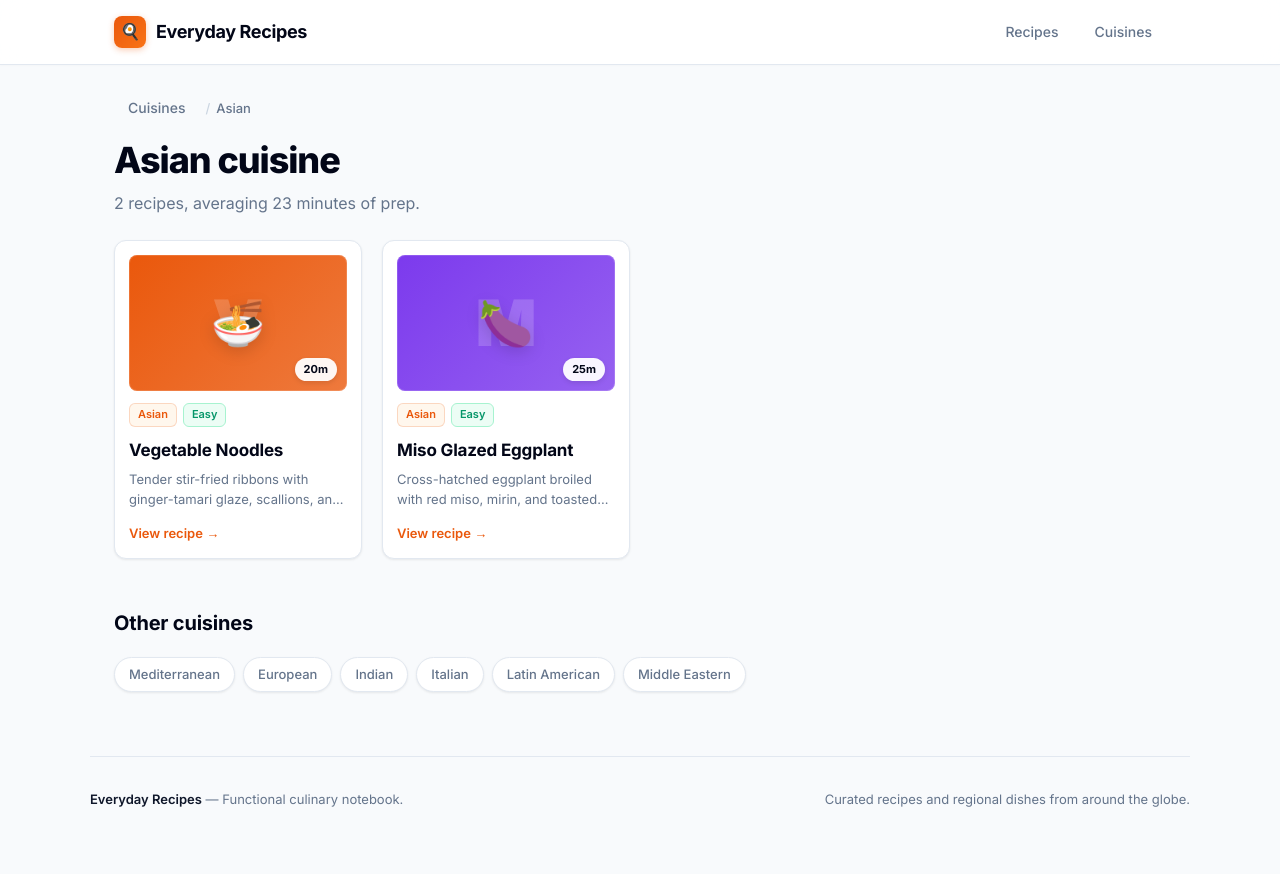
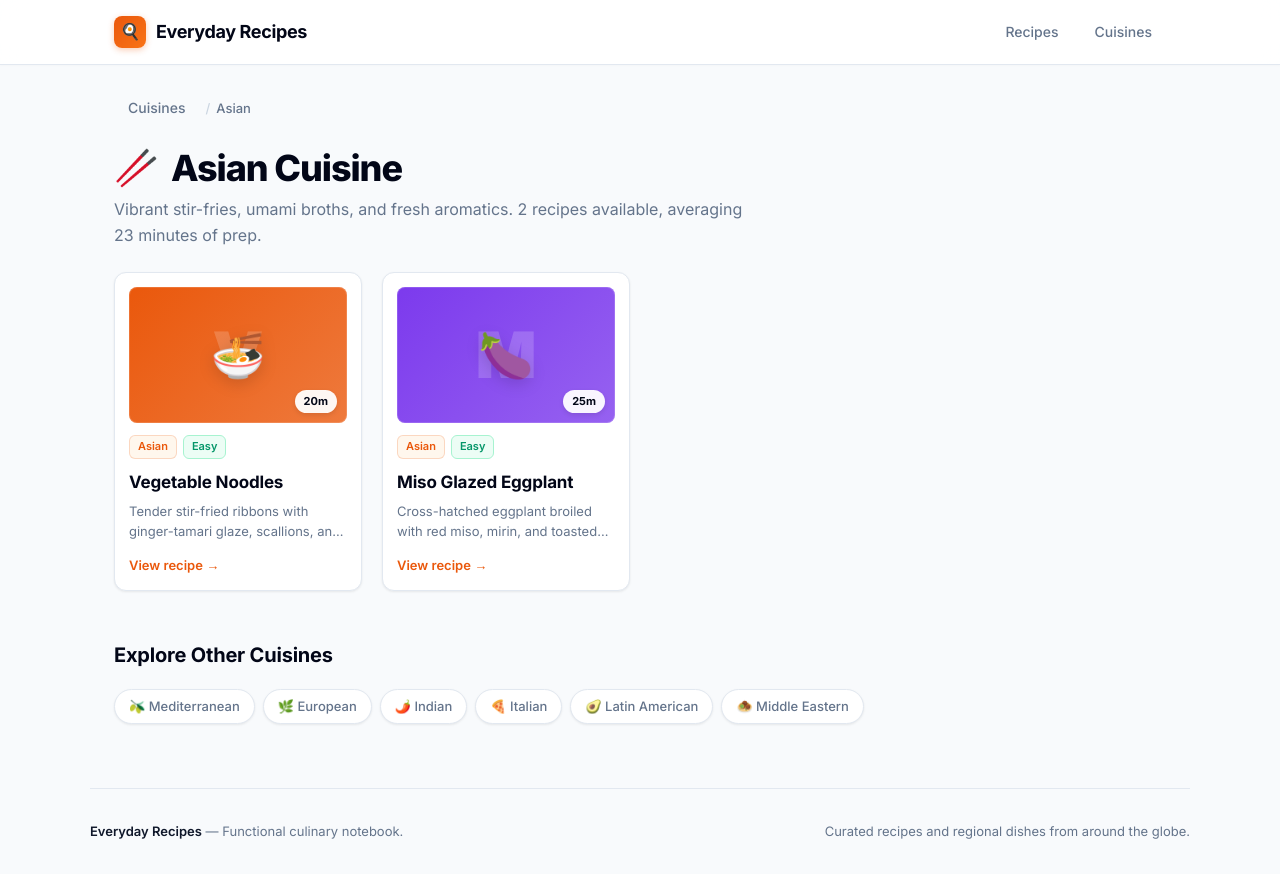
Before and after one commit to nishit546/Recipe_Explorer_nextjs, a Next.js app: page /cuisines/asian in a window 1280 px wide. Before the commit the page ends 842 px from the top, so only its background shows below. Built offline with nearby package versions, Linux system fonts and the light colour scheme.

Commit message:
feat(cuisine-detail): add dynamic SEO metadata, cuisine emoji, and refined other cuisines links

```diff
--- a/src/app/cuisines/[cuisine]/page.tsx
+++ b/src/app/cuisines/[cuisine]/page.tsx
@@ -1,26 +1,60 @@
 import Link from "next/link";
 import { notFound } from "next/navigation";
-import { cuisines, cuisineFromSlug, recipes, slugify } from "@/lib/recipes";
+import type { Metadata } from "next";
+import { cuisines, cuisineFromSlug, recipes, slugify, getCuisineMeta } from "@/lib/recipes";
 import { RecipeCard, Crumbs, cuisineHref } from "@/components/ui";
 
 type Props = { params: Promise<{ cuisine: string }> };
+
 export const generateStaticParams = () => cuisines.map((c) => ({ cuisine: slugify(c) }));
+
+export async function generateMetadata({ params }: Props): Promise<Metadata> {
+  const name = cuisineFromSlug((await params).cuisine);
+  if (!name) return {};
+  const meta = getCuisineMeta(name);
+  return {
+    title: `${name} Cuisine`,
+    description: meta.description
+  };
+}
 
 export default async function CuisinePage({ params }: Props) {
   const name = cuisineFromSlug((await params).cuisine);
   if (!name) notFound();
+
+  const meta = getCuisineMeta(name);
   const list = recipes.filter((r) => r.cuisine === name);
-  const avg = Math.round(list.reduce((s, r) => s + r.minutes, 0) / list.length);
+  const avg = list.length > 0 ? Math.round(list.reduce((s, r) => s + r.minutes, 0) / list.length) : 0;
   const others = cuisines.filter((c) => c !== name);
 
   return (
     <>
       <Crumbs items={[["Cuisines", "/cuisines"], [name]]} />
-      <h1>{name} cuisine</h1>
-      <p className="lede">{list.length} {list.length === 1 ? "recipe" : "recipes"}, averaging {avg} minutes of prep.</p>
-      <div className="grid">{list.map((r) => <RecipeCard key={r.id} r={r} />)}</div>
-      <h2 className="sec">Other cuisines</h2>
-      <div className="chips">{others.map((c) => <Link key={c} href={cuisineHref(c)}>{c}</Link>)}</div>
+      <div style={{ display: "flex", alignItems: "center", gap: "12px", marginTop: "12px" }}>
+        <span style={{ fontSize: "36px" }}>{meta.emoji}</span>
+        <h1 style={{ margin: 0 }}>{name} Cuisine</h1>
+      </div>
+      <p className="lede">
+        {meta.description} {list.length} {list.length === 1 ? "recipe" : "recipes"} available, averaging {avg} minutes of prep.
+      </p>
+
+      <div className="grid">
+        {list.map((r) => (
+          <RecipeCard key={r.id} r={r} />
+        ))}
+      </div>
+
+      <h2 className="sec">Explore Other Cuisines</h2>
+      <div className="chips">
+        {others.map((c) => {
+          const m = getCuisineMeta(c);
+          return (
+            <Link key={c} href={cuisineHref(c)}>
+              <span>{m.emoji}</span> {c}
+            </Link>
+          );
+        })}
+      </div>
     </>
   );
 }
```
